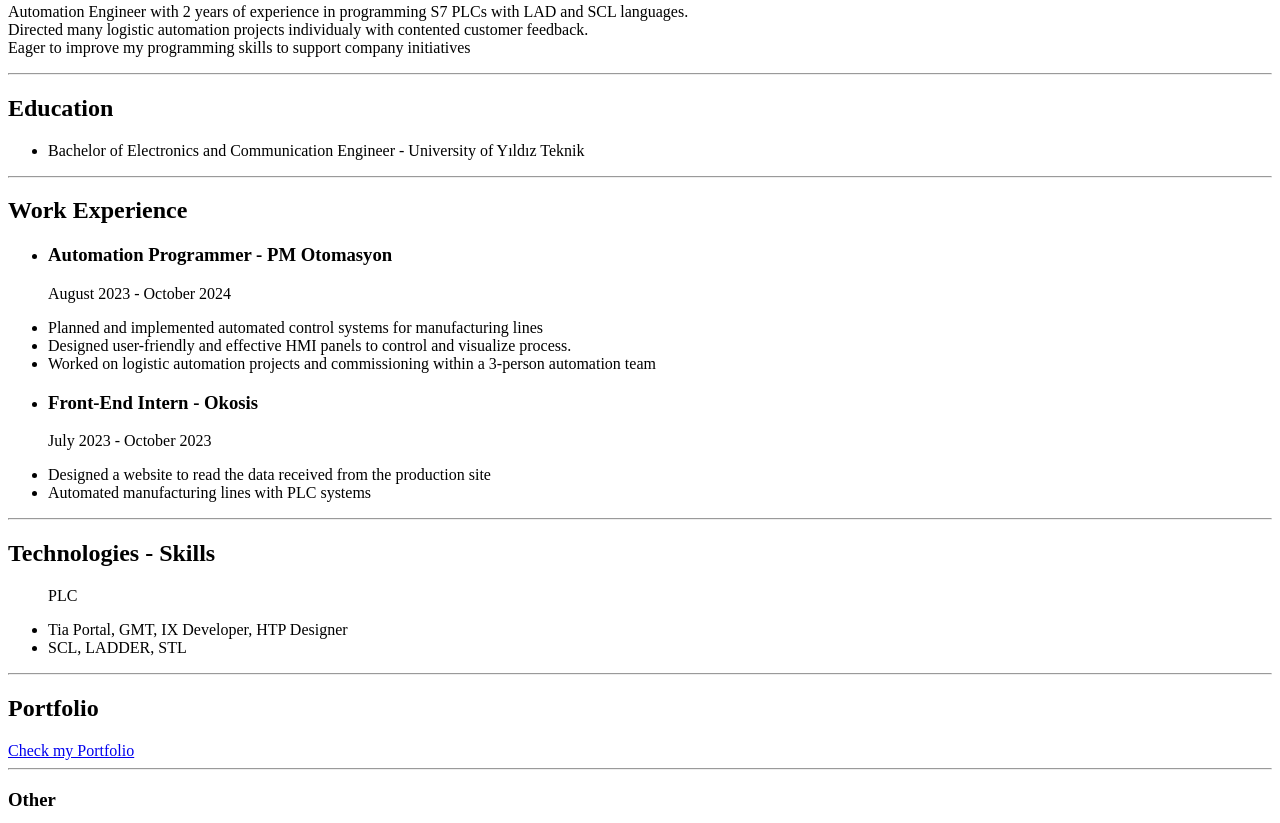
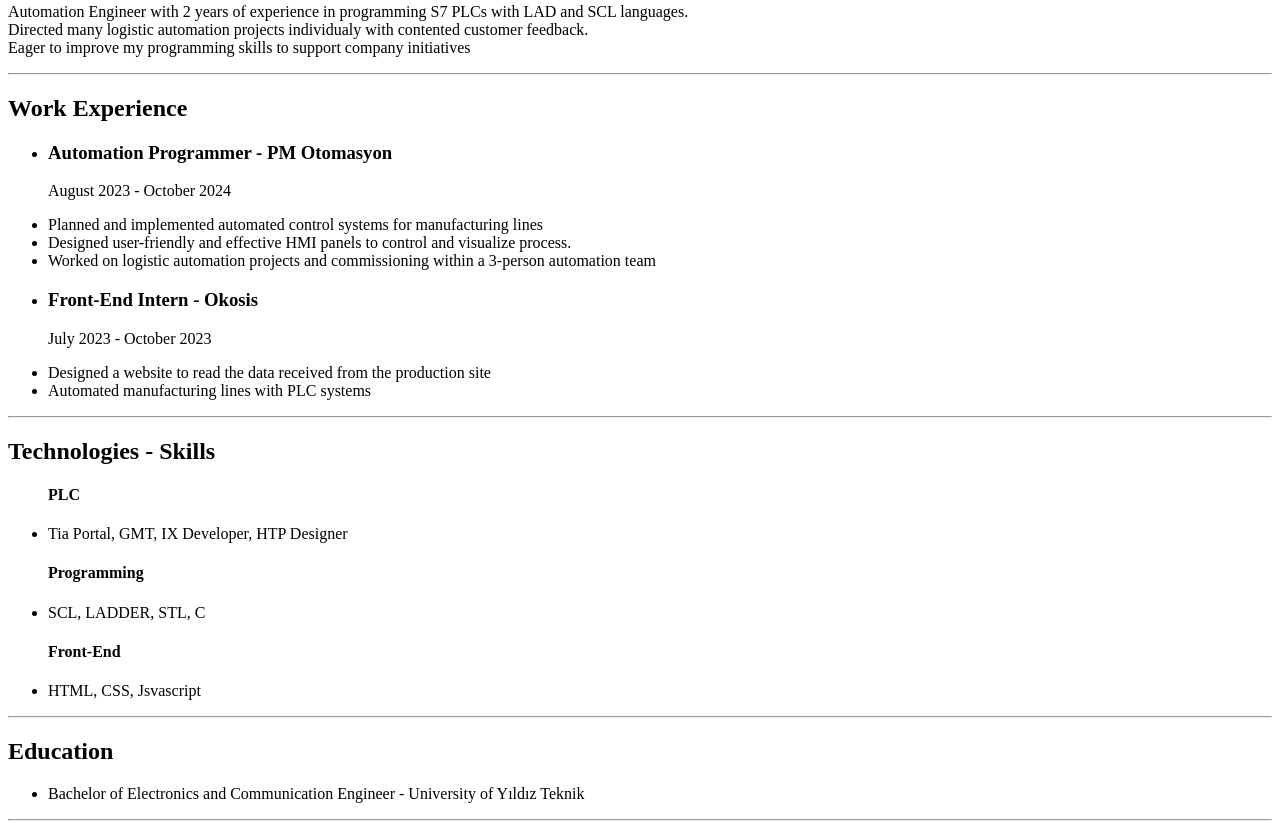
Before and after one commit to Muveyt/Resume, a plain HTML site: page index.html in a window 1280 px wide. Shown: the part 458-1281 px from the top of the page. Drawn offline with Linux system fonts and the light colour scheme.

Commit message:
Update index.html

```diff
--- a/index.html
+++ b/index.html
@@ -11,13 +11,7 @@
     <h2>Summary</h2>
     <p>Automation Engineer with 2 years of experience in programming S7 PLCs with LAD and SCL languages.
     <br/>Directed many logistic automation projects individualy with contented customer feedback.
-    <br/> Eager to improve my programming skills to support company initiatives</p>
-
-    <hr>
-    <h2>Education</h2>
-    <ul>
-        <li>Bachelor of Electronics and Communication Engineer - University of Yıldız Teknik</li>
-    </ul>
+    <br/>Eager to improve my programming skills to support company initiatives</p>
 
     <hr/>
     <h2>Work Experience</h2>
@@ -38,9 +32,18 @@
     <hr/>
     <h2>Technologies - Skills</h2>
     <ul>
-        <p>PLC</p>
+        <h4>PLC</h4>
         <li>Tia Portal, GMT, IX Developer, HTP Designer </li>
-        <li>SCL, LADDER, STL</li>
+        <h4>Programming</h4>
+        <li>SCL, LADDER, STL, C</li>
+        <h4>Front-End</h4>
+        <li>HTML, CSS, Jsvascript</li>
+    </ul>
+
+    <hr>
+    <h2>Education</h2>
+    <ul>
+        <li>Bachelor of Electronics and Communication Engineer - University of Yıldız Teknik</li>
     </ul>
 
     <hr/>
```
